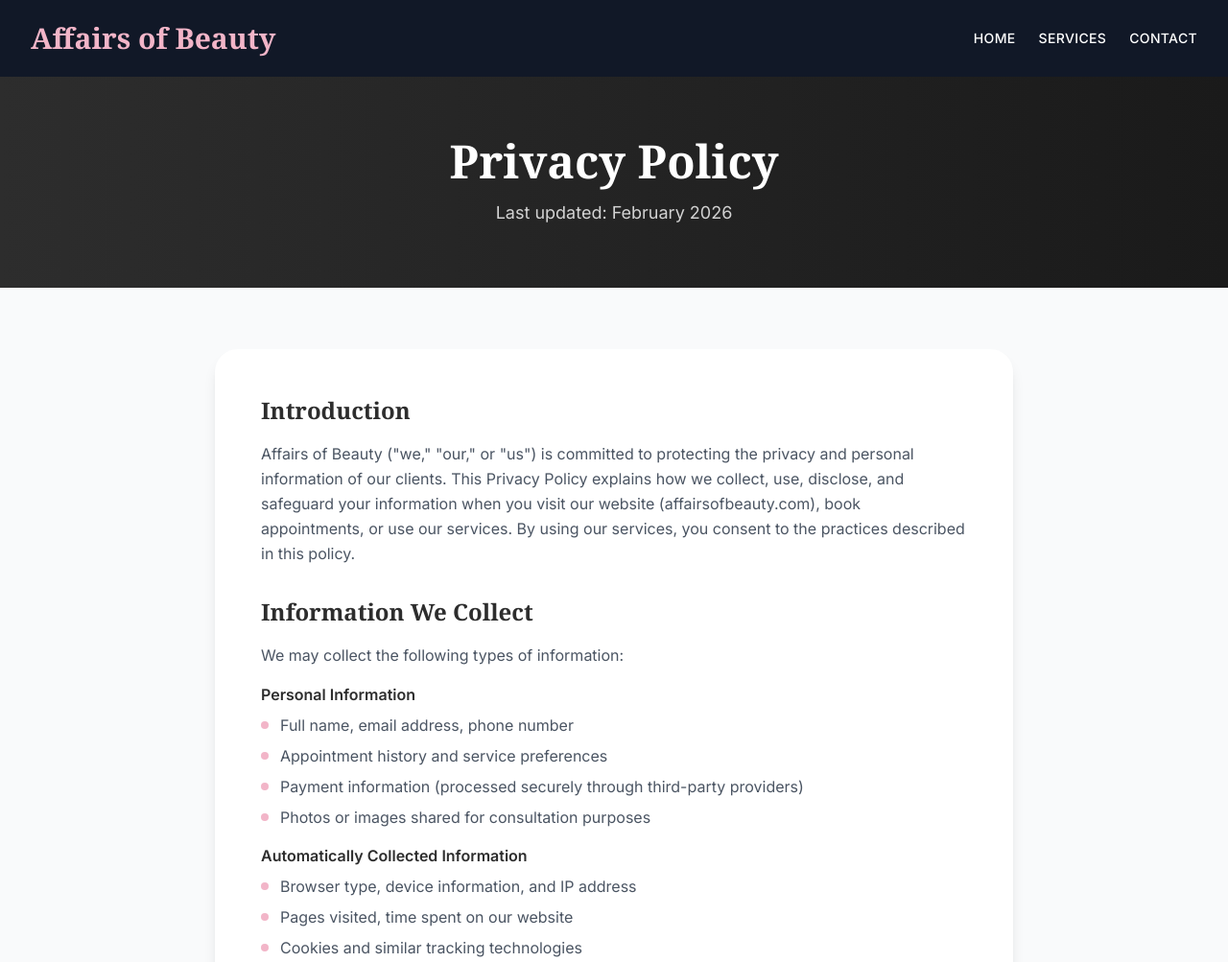
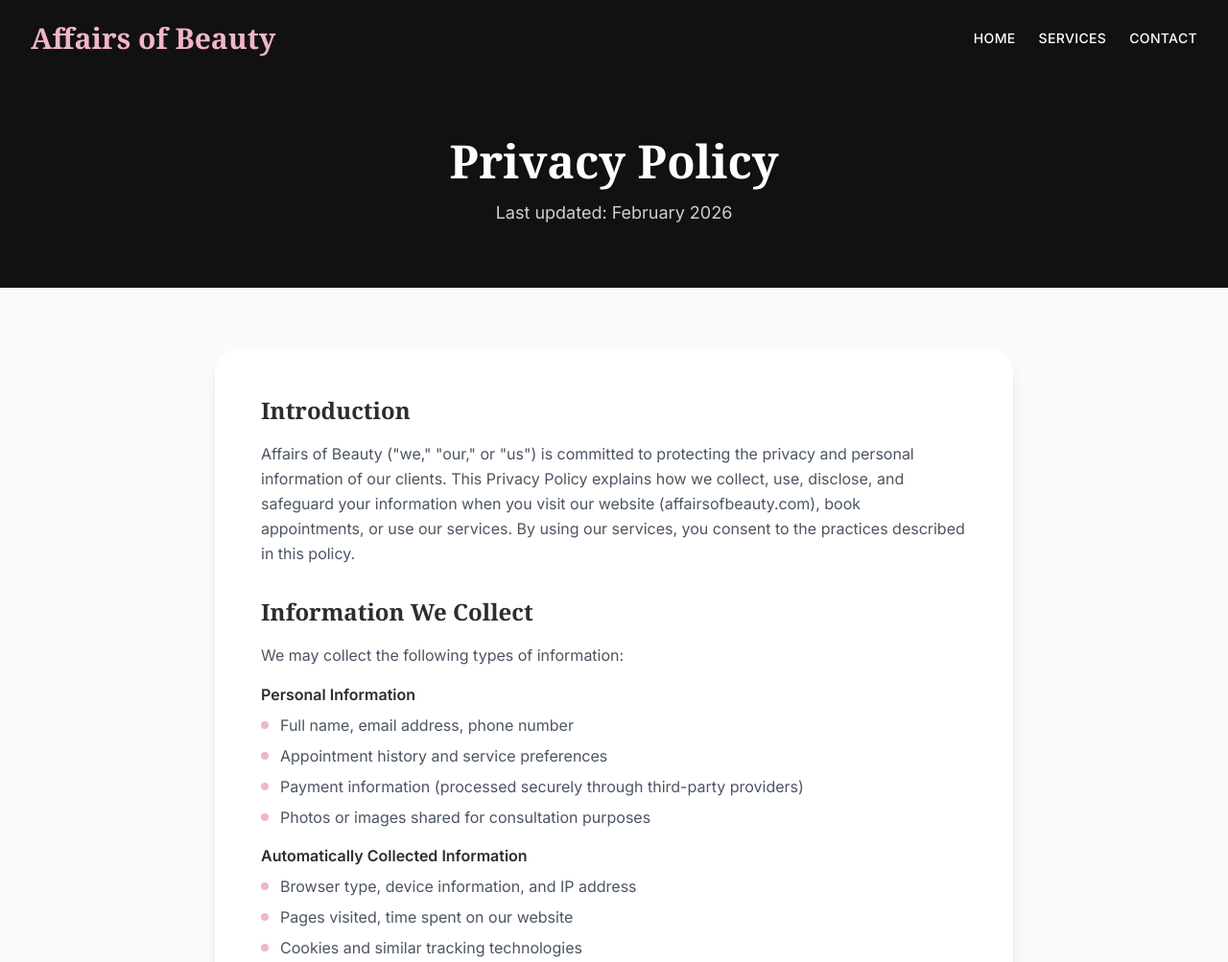
Before and after one commit to BoycePro/affairs-of-beauty, a website: page privacy-policy.html in a window 1280 px wide. Shown: the top 1003 px of the page at 96% size. Drawn offline with nearby package versions, Linux system fonts and the light colour scheme.

Commit message:
fix: align policy page header, nav, and footer colors to #111111
Replace bg-gradient-to-r from-[#2D2D2D] to-[#1A1A1A] header banners
and bg-gray-900 nav/footer with bg-[#111111] across all three policy
pages to match the main site nav and footer.

```diff
--- a/privacy-policy.html
+++ b/privacy-policy.html
@@ -22,7 +22,7 @@
   </style>
 </head>
 <body class="min-h-screen bg-gray-50">
-  <nav class="bg-gray-900 shadow-lg">
+  <nav class="bg-[#111111] shadow-lg">
     <div class="max-w-7xl mx-auto px-4 sm:px-6 lg:px-8">
       <div class="flex items-center justify-between h-20">
         <a href="/" class="font-serif text-2xl md:text-3xl font-bold text-[#F2B5C8]">Affairs of Beauty</a>
@@ -36,7 +36,7 @@
     </div>
   </nav>
 
-  <div class="bg-gradient-to-r from-[#2D2D2D] to-[#1A1A1A] py-16">
+  <div class="bg-[#111111] py-16">
     <div class="max-w-4xl mx-auto px-4 sm:px-6 lg:px-8 text-center">
       <h1 class="font-serif text-4xl md:text-5xl text-white font-bold mb-4">Privacy Policy</h1>
       <p class="text-white/80 text-lg">Last updated: February 2026</p>
@@ -133,7 +133,7 @@
     </div>
   </div>
 
-  <footer class="bg-gray-900 text-white py-8">
+  <footer class="bg-[#111111] text-white py-8">
     <div class="max-w-7xl mx-auto px-4 sm:px-6 lg:px-8">
       <div class="flex flex-col md:flex-row items-center justify-between gap-4">
         <p class="text-gray-500 text-sm flex items-center gap-1">&copy; 2026 Affairs of Beauty. <i data-lucide="heart" class="w-4 h-4 text-[#2D2D2D]" style="fill:#8B4049"></i> from CEO, Janet Ogbu</p>
```
Also changed, not shown: cancellation-policy.html (+3 -3 lines), terms-of-service.html (+3 -3 lines).
